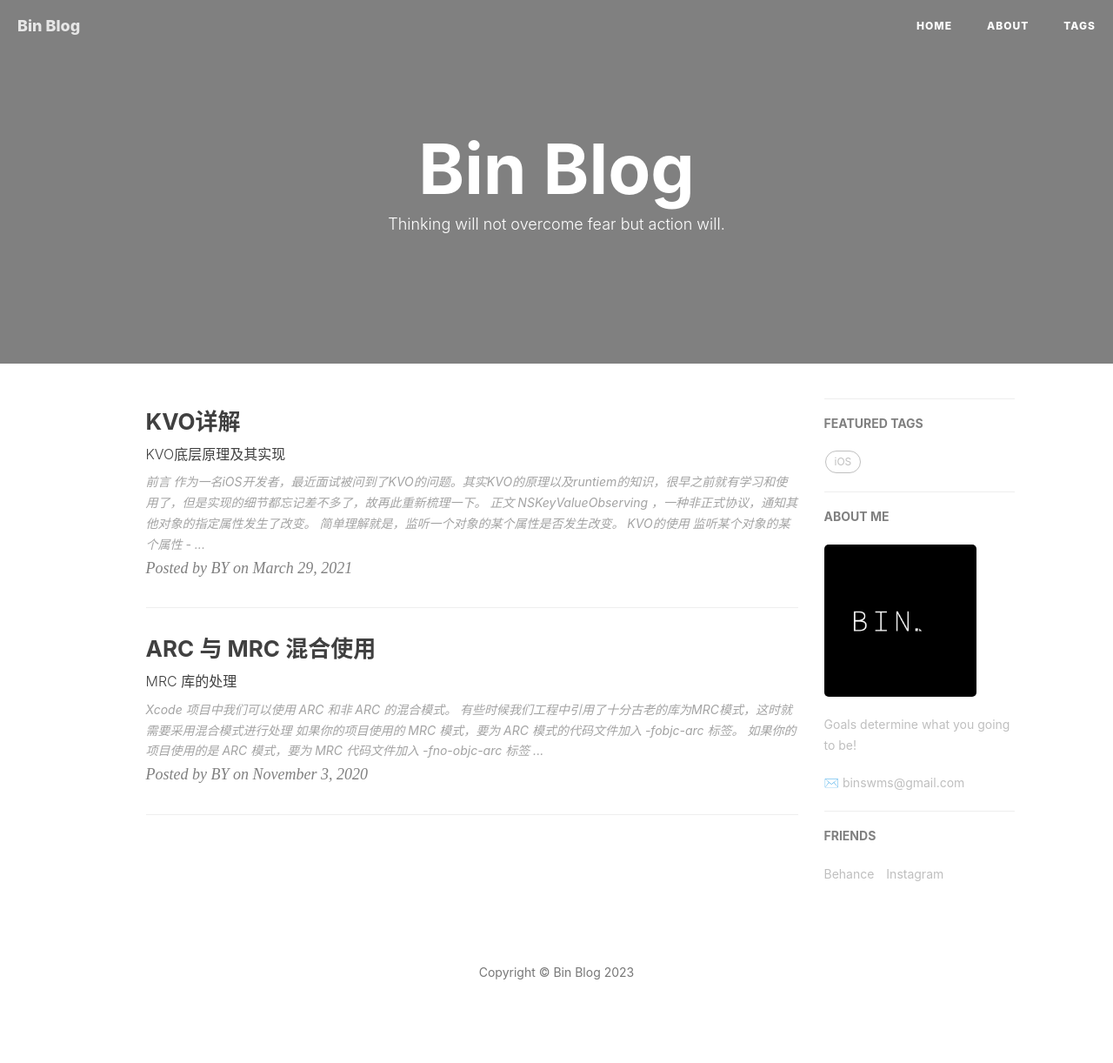
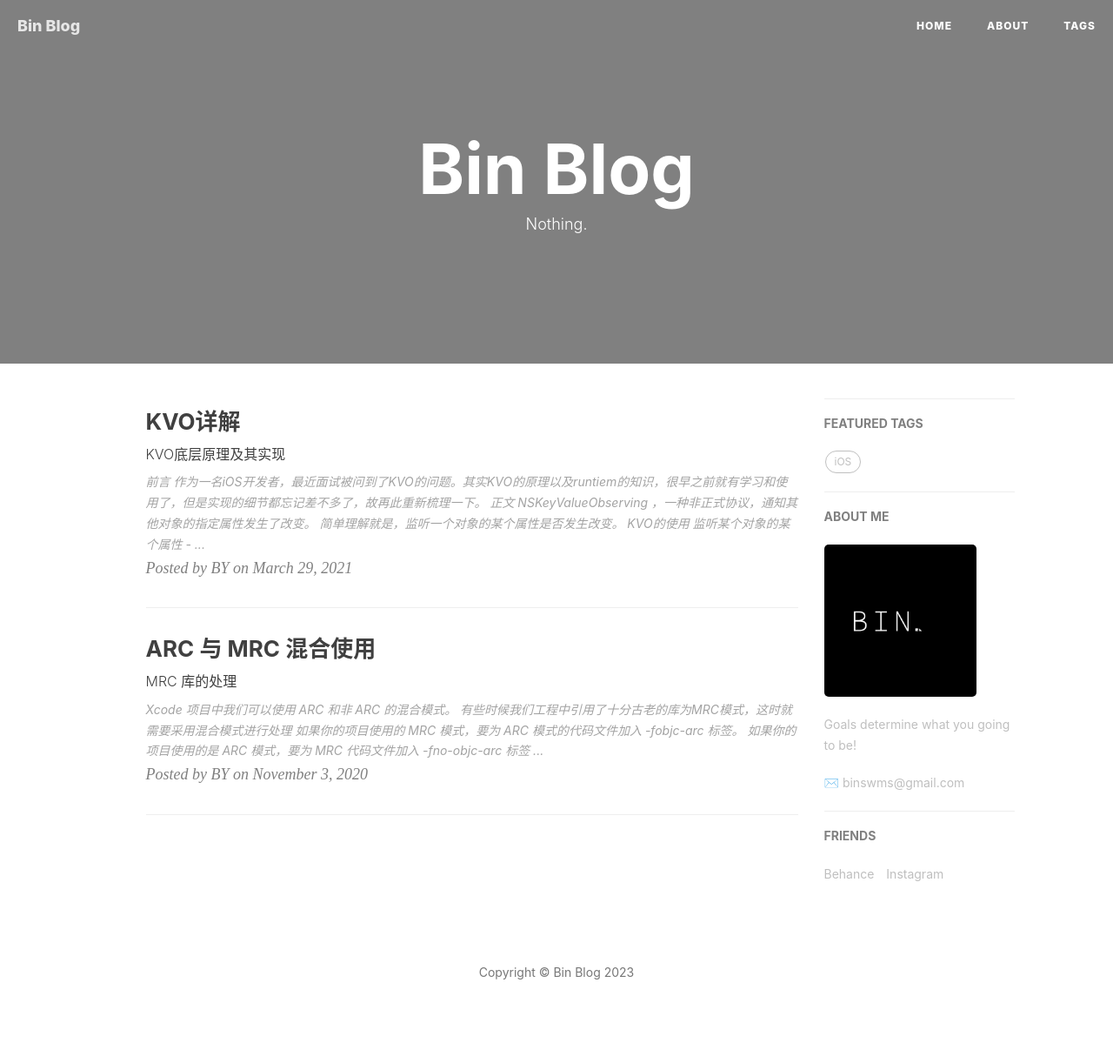
Before and after one commit to binswm/binswm.github.io, a Jekyll site: the page built from index.html, in a window 1280 px wide. Shown: the whole page at 87% size. Built offline with Jekyll 4.4.1, drawn with Linux system fonts in a browser that asks for light colours; nearby versions of some CDN libraries; the list of posts is cut into pages by our own code; comment, search, counter and statistics services are not loaded.

Commit message:
Update index.html

```diff
--- a/index.html
+++ b/index.html
@@ -1,6 +1,6 @@
 ---
 layout: page
-description: "Thinking will not overcome fear but action will."
+description: "Nothing."
 ---
 
 {% for post in paginator.posts %}
```
